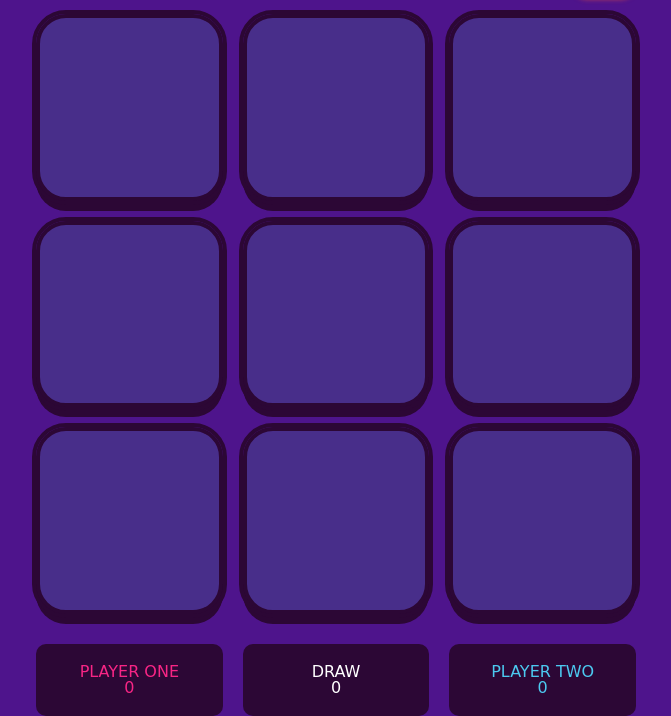
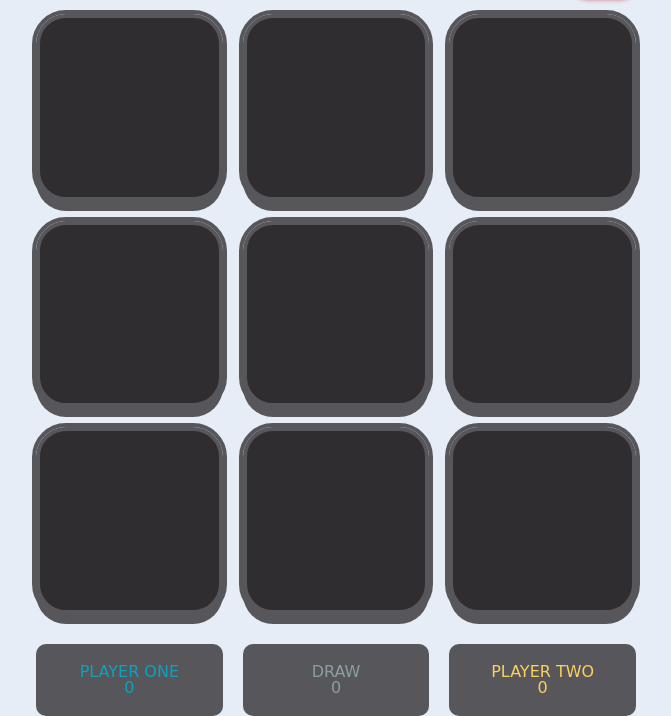
Before and after one commit to Jebus-Dev/tic-tac-toe-vanillaJs, a plain HTML site: page index.html in a window 1280 px wide. Shown: the part 140-856 px from the top of the page, without its empty margins (304-975 px from the left). Drawn offline with Linux system fonts and the light colour scheme; a web font is replaced by a local one.

Commit message:
modo claro por default

```diff
--- a/index.html
+++ b/index.html
@@ -1,5 +1,5 @@
 <!DOCTYPE html>
-<html lang="en" data-theme="dark">
+<html lang="en" data-theme="light">
 <head>
     <meta charset="UTF-8">
     <meta http-equiv="X-UA-Compatible" content="IE=edge">
```
